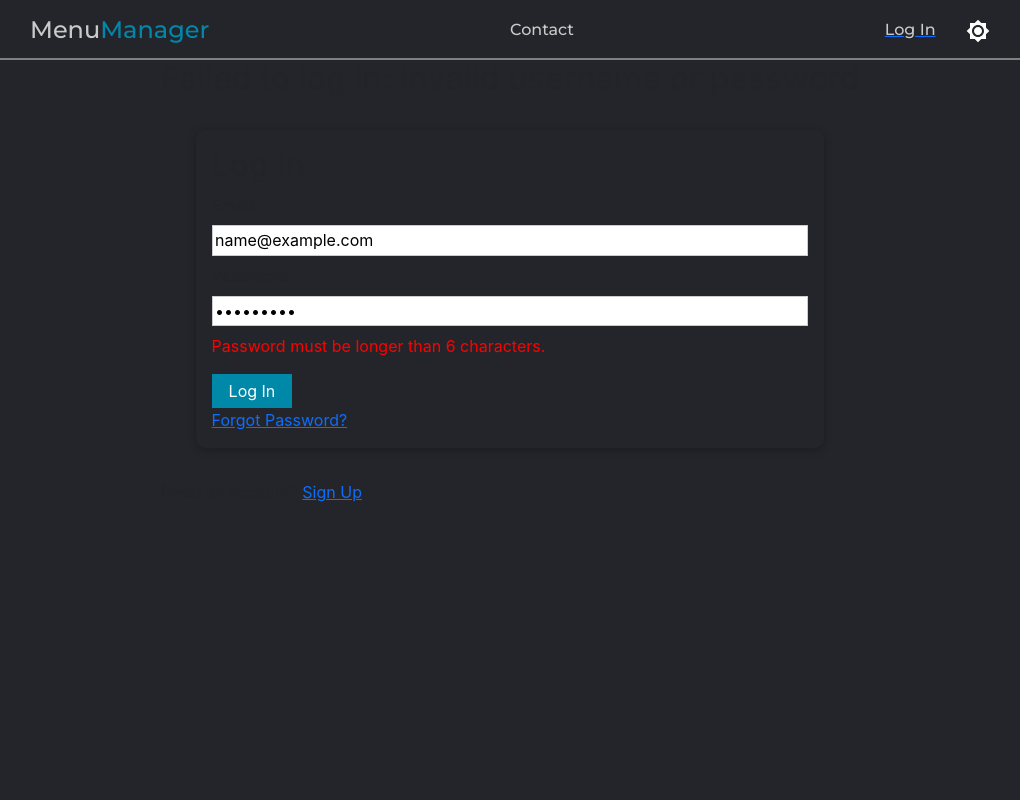
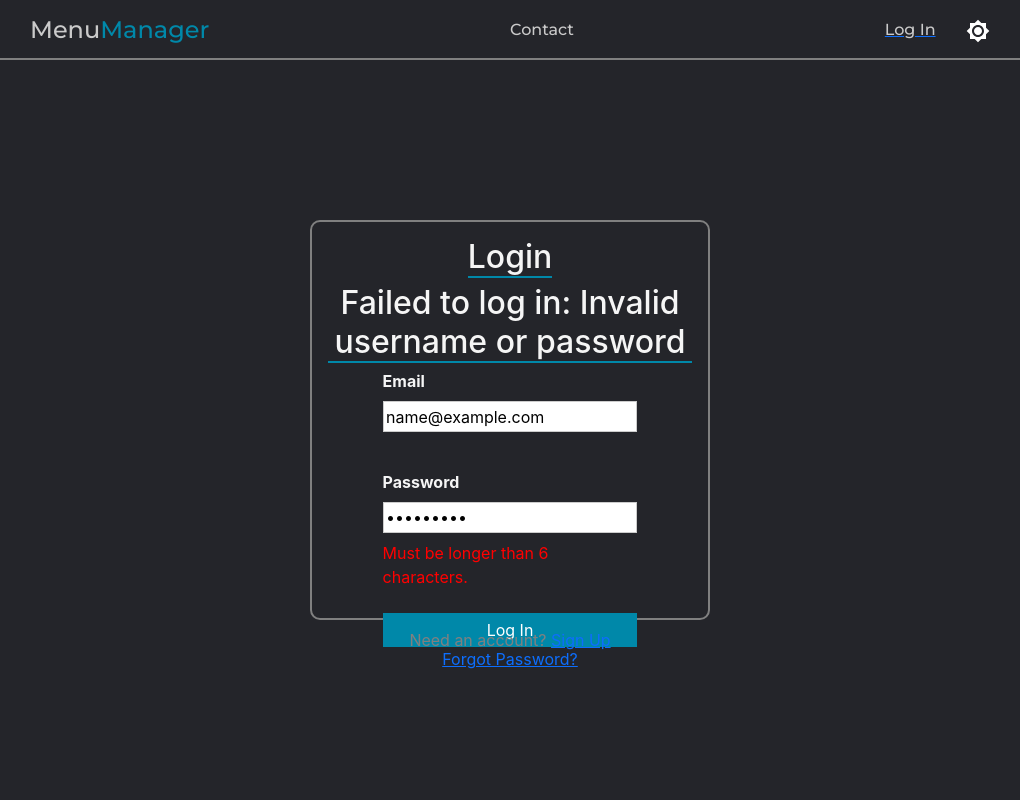
Before and after one commit to bernardmuller/menuApp, a React (Create React App) app in the folder client/: page /login in a window 1280 px wide. Both pictures are taken after typing "name@example.com", "Sample123" into the empty fields and a click on the button "Log In". Shown: the top 800 px of the page, without its empty margins (130-1150 px from the left). Built offline with nearby package versions, Linux system fonts and the light colour scheme; no server answers.

Commit message:
Login  Styled

```diff
--- a/client/src/components/ForgotPassword.js
+++ b/client/src/components/ForgotPassword.js
@@ -1,7 +1,9 @@
 import React, { useRef, useState } from "react"
-import { Form, Button, Card, Alert } from "react-bootstrap"
+import { Alert } from "react-bootstrap"
 import { useAuth } from "../contexts/AuthContext"
 import { Link } from "react-router-dom"
+import Button from './UI/button/Button'
+import Card from './UI/card/Card'
 
 export default function ForgotPassword() {
   const emailRef = useRef()
@@ -29,23 +31,21 @@ export default function ForgotPassword() {
   return (
     <>
       <Card>
-        <Card.Body>
           <h2 className="text-center mb-4">Password Reset</h2>
           {error && <Alert variant="danger">{error}</Alert>}
           {message && <Alert variant="success">{message}</Alert>}
-          <Form onSubmit={handleSubmit}>
-            <Form.Group id="email">
-              <Form.Label>Email</Form.Label>
-              <Form.Control type="email" ref={emailRef} required />
-            </Form.Group>
+          <form onSubmit={handleSubmit}>
+            <div id="email">
+              <label>Email</label>
+              <input type="email" ref={emailRef} required />
+            </div>
             <Button disabled={loading} className="w-100" type="submit">
               Reset Password
             </Button>
-          </Form>
+          </form>
           <div className="w-100 text-center mt-3">
             <Link to="/login">Login</Link>
           </div>
-        </Card.Body>
       </Card>
       <div className="w-100 text-center mt-2">
         Need an account? <Link to="/signup">Sign Up</Link>
--- a/client/src/components/Login.js
+++ b/client/src/components/Login.js
@@ -1,17 +1,22 @@
-import React, { useState } from "react";
+import React, { useState, useContext } from "react";
 import { useAuth } from "../contexts/AuthContext";
 import { Link, useHistory } from "react-router-dom";
 import Card from "./UI/card/Card";
 import styles from "./Login.module.css";
 import Button from "./UI/button/Button";
+import Container from "./UI/container/Container";
+import { ThemeContext } from "../contexts/ThemeContext";
 
 export default function Login() {
+  const theme = useContext(ThemeContext);
+  const darkMode = theme.state.darkMode;
+
   const [enteredEmail, setEnteredEmail] = useState("");
   const [enteredPassword, setEnteredPassword] = useState("");
-  const [emailMessage, setEmailMessage] = useState("")
-  const [passwordMessage, setPasswordMessage] = useState("")
-  const [invalidEmail, setInvalidEmail] = useState()
-  const [invalidPassword, setInvalidPassword] = useState()
+  const [emailMessage, setEmailMessage] = useState("");
+  const [passwordMessage, setPasswordMessage] = useState("");
+  const [invalidEmail, setInvalidEmail] = useState();
+  const [invalidPassword, setInvalidPassword] = useState();
   const { login } = useAuth();
   const [error, setError] = useState("");
   const [loading, setLoading] = useState(false);
@@ -21,12 +26,12 @@ export default function Login() {
     e.preventDefault();
 
     try {
-      if(invalidEmail || invalidPassword) throw "Invalid username or password"
+      if (invalidEmail || invalidPassword) throw "Invalid username or password";
       setError("");
       setLoading(true);
       await login(enteredEmail, enteredPassword);
       history.push("/dashboard");
-    } catch(err) {
+    } catch (err) {
       setError(`Failed to log in: ${err}`);
     }
 
@@ -36,60 +41,84 @@ export default function Login() {
   const emailChangeHandler = (e) => {
     setEnteredEmail(e.target.value);
 
-
-    if(enteredEmail.length > 0) {
-      if(!enteredEmail.includes('@')) {
-        setEmailMessage("A valid email contains an '@'. ")
-        setInvalidEmail(true)
-      } else if(/[!#$%^&*()_+\-=\[\]{};':"\\|,<>\/?]+/.test(enteredEmail)) {
-        setEmailMessage("Special characters not allowed.")
-        setInvalidEmail(true)
+    if (enteredEmail.length > 0) {
+      if (!enteredEmail.includes("@")) {
+        setEmailMessage("Must contain '@'. ");
+        setInvalidEmail(true);
+      } else if (/[!#$%^&*()_+\-=\[\]{};':"\\|,<>\/?]+/.test(enteredEmail)) {
+        setEmailMessage("Special characters not allowed.");
+        setInvalidEmail(true);
       } else {
-        setEmailMessage("Looks good!")
-        setInvalidEmail(false)
+        setEmailMessage("Looks good!");
+        setInvalidEmail(false);
       }
     } else {
-      setEmailMessage("")
-      setInvalidEmail(null)
+      setEmailMessage("");
+      setInvalidEmail(null);
     }
-
   };
 
   const passwordChangeHandler = (e) => {
     setEnteredPassword(e.target.value);
 
-    if(enteredPassword.length < 6) {
-      setPasswordMessage("Password must be longer than 6 characters.")
-      setInvalidPassword(true)
+    if (enteredPassword.length < 6) {
+      setPasswordMessage("Must be longer than 6 characters.");
+      setInvalidPassword(true);
     } else if (!/\d/.test(enteredPassword)) {
-      setPasswordMessage("Password must contain a number.")
-      setInvalidPassword(true)
+      setPasswordMessage("Must contain a number.");
+      setInvalidPassword(true);
     } else if (!/[A-Z]/.test(enteredPassword)) {
-      setPasswordMessage("Password must contain a capital letter.")
-      setInvalidPassword(true)
+      setPasswordMessage("Must contain a capital letter.");
+      setInvalidPassword(true);
     } else {
-      setPasswordMessage("Looks good!")
-      setInvalidPassword(false)
+      setPasswordMessage("Looks good!");
+      setInvalidPassword(false);
     }
-
   };
 
   return (
-    <>
+    <Container>
+      <div
+        className={
+          darkMode
+            ? `${styles.login_card} ${styles.login_card_dark}`
+            : `${styles.login_card} ${styles.login_card_light}`
+        }
+      >
+        <h2>Login</h2>
         {error && <h2>{error}</h2>}
-      <Card className={styles.input}>
-        <div>
-          <h2>Log In</h2>
         <form onSubmit={handleSubmit}>
           <div id="email">
             <label htmlFor="email">Email</label>
-              <input type="email" id="email" onChange={emailChangeHandler} required />
-              {emailMessage && <p className={invalidEmail? styles.invalid : styles.valid}>{emailMessage}</p>}
+            <input
+              type="email"
+              id="email"
+              onChange={emailChangeHandler}
+              required
+            />
+            <div className={styles.message}>
+              {emailMessage && (
+                <p className={invalidEmail ? styles.invalid : styles.valid}>
+                  {emailMessage}
+                </p>
+              )}
             </div>
-            <div id="password">
+          </div>
+          <div className={styles.password}>
             <label htmlFor="password">Password</label>
-              <input type="password" id="password" onChange={passwordChangeHandler} required />
-              {passwordMessage && <p className={invalidPassword? styles.invalid : styles.valid}>{passwordMessage}</p>}
+            <input
+              type="password"
+              id="password"
+              onChange={passwordChangeHandler}
+              required
+            />
+            <div className={styles.message}>
+              {passwordMessage && (
+                <p className={invalidPassword ? styles.invalid : styles.valid}>
+                  {passwordMessage}
+                </p>
+              )}
+            </div>
           </div>
           <Button disabled={loading} type="submit">
             Log In
@@ -99,10 +128,9 @@ export default function Login() {
           <Link to="/forgot-password">Forgot Password?</Link>
         </div>
       </div>
-      </Card>
-      <div>
+      <div className={styles.need_account}>
         Need an account? <Link to="/signup">Sign Up</Link>
       </div>
-    </>
+    </Container>
   );
 }
--- a/client/src/components/Login.module.css
+++ b/client/src/components/Login.module.css
@@ -1,17 +1,49 @@
-.input {
-    margin: 2rem auto;
-    padding: 1rem;
-    width: 90%;
-    max-width: 40rem;
-  }
 
-.input label {
+
+.login_card {
+  display: flex;
+  flex-direction: column;
+  align-items: center;
+  justify-content: space-around;
+  max-height: 400px;
+  width: 400px;
+  margin-top: 10rem;
+  padding: 1rem;
+  flex: 1;
+}
+
+h2 {
+  position: relative;
+  text-align: center;
+  margin-bottom: 2rem;
+}
+
+h2::after {
+  content: '';
+    position: absolute;
+    display: block;
+    bottom: -2;
+    left: 0;
+    height: 2px;
+    width: 100%;
+
+    background-color: #0088a9;
+}
+
+form {
+  display: flex;
+  flex-direction: column;
+  justify-content: space-around;
+  width: 70%;
+}
+
+.login_card label {
   display: block;
   font-weight: bold;
   margin-bottom: 0.5rem;
 }
 
-.input input {
+.login_card input {
   font: inherit;
   display: block;
   width: 100%;
@@ -20,9 +52,9 @@
   margin-bottom: 0.5rem;
 }
 
-.input input:focus {
+.login_card input:focus {
   outline: none;
-  border-color: #4f005f;
+  border-color: grey;
 }
 
 .invalidEmail:focus {
@@ -42,3 +74,45 @@
 .valid {
   color: green
 }
+
+
+
+
+.card {
+  flex: 1;
+  display: flex;
+  justify-content: center;
+  align-items: center;
+  transition: background-color 200ms ease-in;
+}
+
+
+.message {
+  min-height: 30px;
+}
+
+.login_card_dark {
+  color: whitesmoke;
+  background: trasparent;
+  border-radius: 10px;
+  border: 2px solid gray;
+  transition: box-shadow 200ms ease-in;
+  transition: border 200ms ease-in;
+}
+
+
+.login_card_light {
+  background-color: rgb(230, 230, 230);
+  border: 2px solid grey;
+  border-radius: 10px;
+  transition: box-shadow 200ms ease-in;
+}
+
+.need_account {
+  margin-top: 0.5em;
+  color: grey;
+}
+
+.password {
+  margin-bottom: 8px;
+}
--- a/client/src/components/UI/card/Card.jsx
+++ b/client/src/components/UI/card/Card.jsx
@@ -1,12 +1,22 @@
-import React from 'react'
-import styles from './Card.module.css'
+import React, { useContext } from "react";
+import styles from "./Card.module.css";
+import { ThemeContext } from "../../../contexts/ThemeContext";
 
 const Card = (props) => {
-    return (
-        <div className={`${styles.card} ${props.className}`}>
-            {props.children}
-        </div>
-    )
-}
+  const theme = useContext(ThemeContext);
+  const darkMode = theme.state.darkMode;
+
+  return (
+    <div
+      className={
+        darkMode
+          ? `${styles.card} ${styles.card_dark} ${props.className}`
+          : `${styles.card} ${styles.card_light} ${props.className}`
+      }
+    >
+      {props.children}
+    </div>
+  );
+};
 
 export default Card;
--- a/client/src/components/UI/card/Card.module.css
+++ b/client/src/components/UI/card/Card.module.css
@@ -1,5 +1,33 @@
 .card {
+    flex: 1;
+    display: flex;
+    justify-content: center;
+    align-items: center;
 
-    box-shadow: 0 2px 8px rgba(0, 0, 0, 0.26);
+
+
+    transition: background-color 200ms ease-in;
+}
+
+
+.card_dark {
+    color: whitesmoke;
+    background: trasparent;
     border-radius: 10px;
+    border: 2px solid gray;
+    transition: box-shadow 200ms ease-in;
+    transition: border 200ms ease-in;
 }
+
+.card_dark:hover {
+    box-shadow: 0px 0px 18px #0088a9;
+    border: 2px solid #0088a9;
+    cursor: pointer
+}
+
+.card_light {
+    background-color: rgb(230, 230, 230);
+    box-shadow: 0 2px 10px rgba(0, 0, 0, 0.26);
+    border-radius: 10px;
+    transition: box-shadow 200ms ease-in;
+}
--- a/client/src/components/UI/container/Container.module.css
+++ b/client/src/components/UI/container/Container.module.css
@@ -4,6 +4,6 @@
     align-items:center;
     /* background-color: #24252A; */
     width: 100%;
-    margin-bottom: 150px;
+    /* margin-bottom: 60px; */
     min-height: 100vh;
 }
```
Lines whose indentation alone changed are shown as unchanged.
